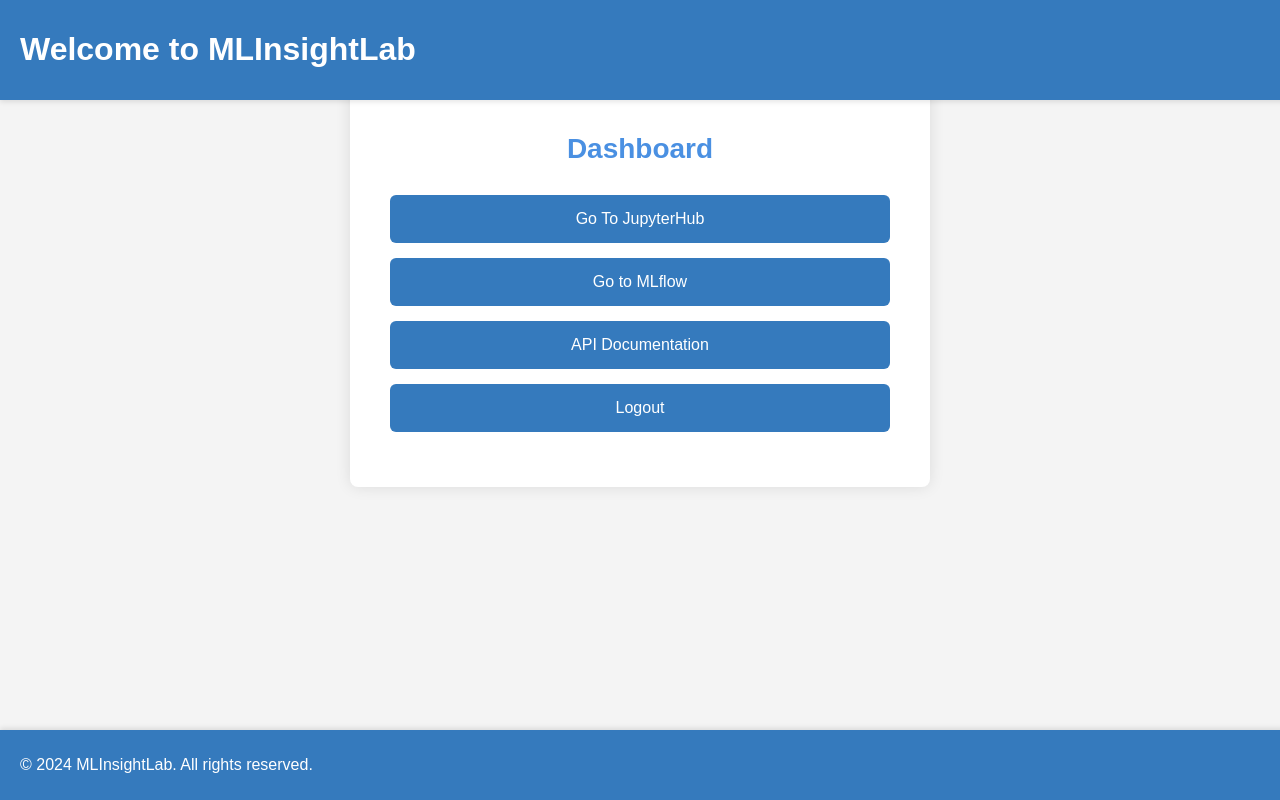
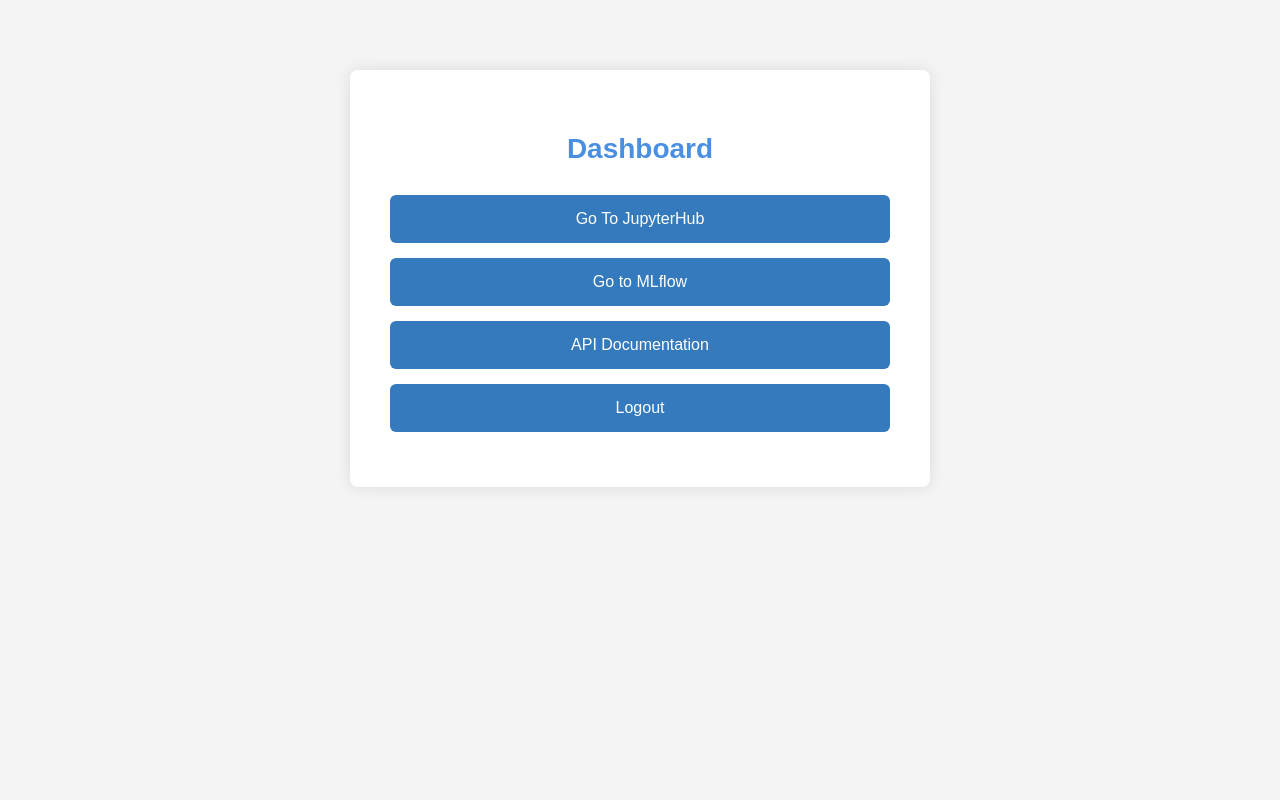
Before and after one commit to MLInsightLab/MLInsightLab, a FastAPI app: page / in a window 1280 px wide. Run offline with FastAPI, Linux system fonts and the light colour scheme; the visitor is signed in with stand-in values (Sample User, id 1).

Commit message:
updating main page
Signed-off-by: Jacob Renn <77127228+jacobrenn@users.noreply.github.com>

```diff
--- a/mlil_ui/code/templates/home.html
+++ b/mlil_ui/code/templates/home.html
@@ -13,28 +13,6 @@
             align-items: center;
             height: 100vh;
             margin: 0;
-        }
-        header {
-            width: 100%;
-            background-color: #357ABD;
-            color: #ffffff;
-            padding: 10px 20px;
-            text-align: left;
-            box-shadow: 0 2px 5px rgba(0, 0, 0, 0.1);
-            position: fixed;
-            top: 0;
-            left: 0;
-        }
-        footer {
-            width: 100%;
-            background-color: #357ABD;
-            color: #ffffff;
-            padding: 10px 20px;
-            text-align: left;
-            position: fixed;
-            bottom: 0;
-            left: 0;
-            box-shadow: 0 -2px 5px rgba(0, 0, 0, 0.1);
         }
         .home-container {
             background-color: #ffffff;
@@ -67,9 +45,6 @@
     </style>
 </head>
 <body>
-    <header>
-        <h1>Welcome to MLInsightLab</h1>
-    </header>
 
     <div class="home-container">
         <h2>Dashboard</h2>
@@ -79,8 +54,5 @@
         <a href="/logout">Logout</a>
     </div>
 
-    <footer>
-        <p>© 2024 MLInsightLab. All rights reserved.</p>
-    </footer>
 </body>
 </html>
```
